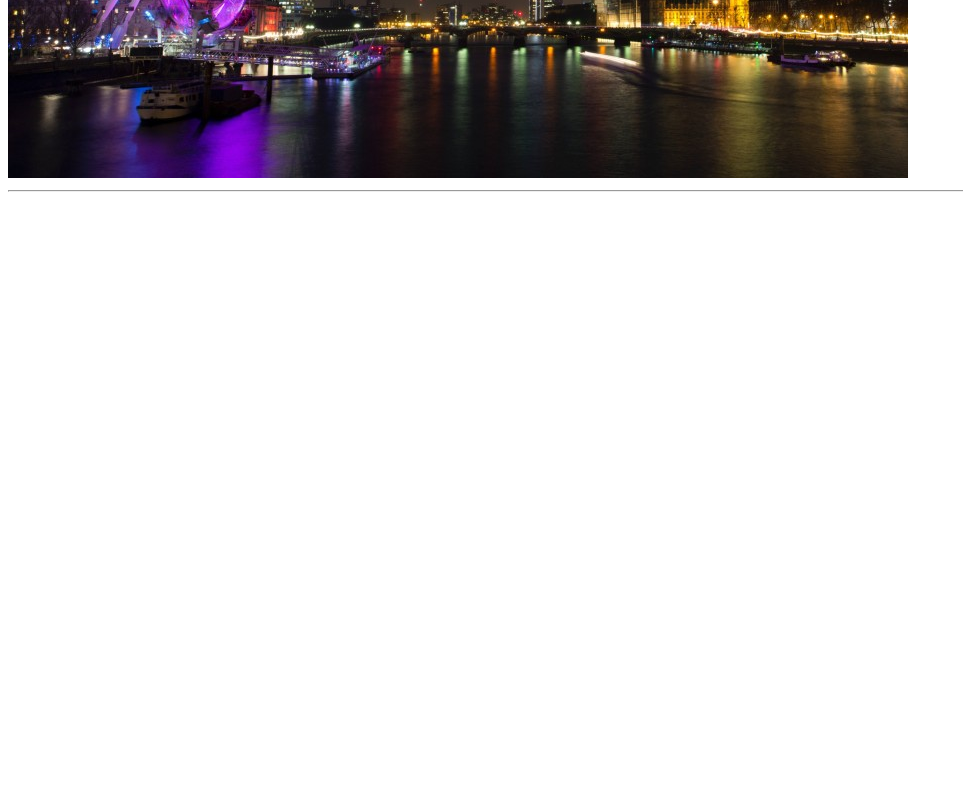
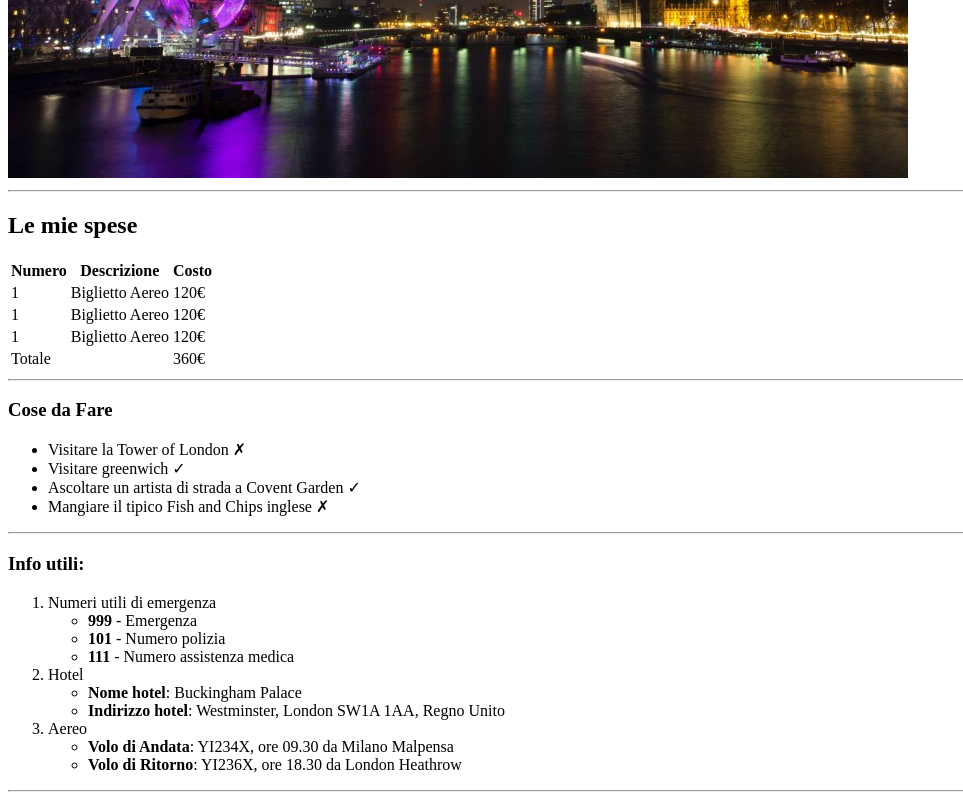
Before and after one commit to Vinffs/html-london-trip, a plain HTML site: page index.html in a window 1280 px wide. Shown: the part 502-1302 px from the top of the page, without its empty margins (0-963 px from the left). Before the commit the page ends 800 px from the top, so only its background shows below. Drawn offline with Linux system fonts and the light colour scheme.

Commit message:
completed main

```diff
--- a/index.html
+++ b/index.html
@@ -15,16 +15,92 @@
         <img src="img/pexels-bill-emrich-230794-0.jpg" alt="london-landscape1"><img
             src="img/pexels-bill-emrich-230794-1.jpg" alt="london-landscape2"><img
             src="img/pexels-bill-emrich-230794-2.jpg" alt="london-landscape3">
-        <hr>
     </header>
     <!-- fine header -->
+    <hr>
 
     <!-- inizio main -->
-    <main></main>
+    <main>
+
+        <!-- le mie spese -->
+        <section>
+            <h2>Le mie spese</h2>
+            <table>
+                <tr>
+                    <th>Numero</th>
+                    <th>Descrizione</th>
+                    <th>Costo</th>
+                </tr>
+                <tr>
+                    <td>1</td>
+                    <td>Biglietto Aereo</td>
+                    <td>120&euro;</td>
+                </tr>
+                <tr>
+                    <td>1</td>
+                    <td>Biglietto Aereo</td>
+                    <td>120&euro;</td>
+                </tr>
+                <tr>
+                    <td>1</td>
+                    <td>Biglietto Aereo</td>
+                    <td>120&euro;</td>
+                </tr>
+                <tr>
+                    <td>Totale</td>
+                    <td></td>
+                    <td>360&euro;</td>
+                </tr>
+            </table>
+        </section>
+        <hr>
+
+        <!-- cose da fare -->
+        <section>
+            <h3>Cose da Fare</h3>
+            <ul>
+                <li>Visitare la Tower of London &#x2717;</li>
+                <li>Visitare greenwich &check;</li>
+                <li>Ascoltare un artista di strada a Covent Garden &check;</li>
+                <li>Mangiare il tipico Fish and Chips inglese &#x2717;</li>
+            </ul>
+        </section>
+        <hr>
+
+        <!-- info utili -->
+        <section>
+            <h3>Info utili:</h3>
+            <ol>
+                <li>Numeri utili di emergenza
+                    <ul>
+                        <li><strong>999</strong> - Emergenza</li>
+                        <li><strong>101</strong> - Numero polizia</li>
+                        <li><strong>111</strong> - Numero assistenza medica</li>
+                    </ul>
+                </li>
+
+                <li>Hotel
+                    <ul>
+                        <li><strong>Nome hotel</strong>: Buckingham Palace</li>
+                        <li><strong>Indirizzo hotel</strong>: Westminster, London SW1A 1AA, Regno Unito</li>
+                    </ul>
+                </li>
+                <li>Aereo
+                    <ul>
+                        <li><strong>Volo di Andata</strong>: YI234X, ore 09.30 da Milano Malpensa</li>
+                        <li><strong>Volo di Ritorno</strong>: YI236X, ore 18.30 da London Heathrow</li>
+                    </ul>
+                </li>
+            </ol>
+        </section>
+        <hr>
+    </main>
     <!-- fine main -->
 
     <!-- inizio aside -->
-    <aside></aside>
+    <aside>
+
+    </aside>
     <!-- fine aside -->
 
 </body>
```
